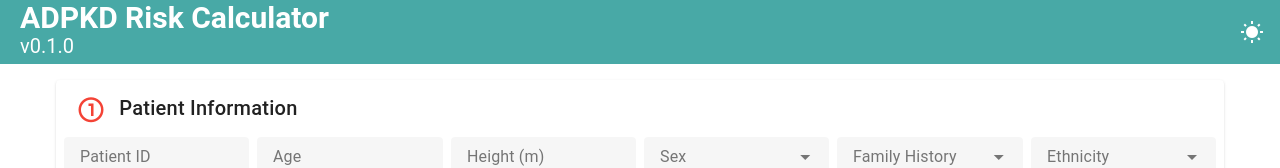
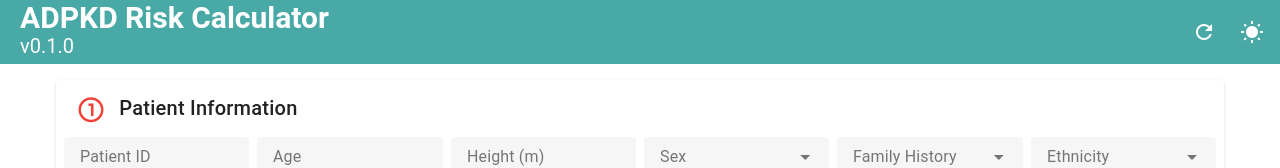
Before and after one commit to halbritter-lab/adpkd-risk, a Vue app: page / in a window 1280 px wide. Shown: the top 168 px of the page. Built offline with nearby package versions, Linux system fonts and the light colour scheme; what webfontloader would draw is missing.

Commit message:
refactor: Update height input validation in App.vue

```diff
--- a/src/App.vue
+++ b/src/App.vue
@@ -6,6 +6,13 @@
         <span class="version">v0.1.0</span>
       </v-toolbar-title>
       <v-spacer></v-spacer>
+
+      <!-- Reset Button -->
+      <v-btn icon @click="resetForm">
+        <v-icon>mdi-refresh</v-icon>
+      </v-btn>
+
+      <!-- Theme Toggle Button -->
       <v-btn icon @click="toggleTheme">
         <v-icon>{{ isDark ? 'mdi-weather-night' : 'mdi-white-balance-sunny' }}</v-icon>
       </v-btn>
@@ -34,7 +41,7 @@
                     <v-text-field v-model="age" label="Age" type="number" :min="20" :max="80" required dense outlined density="compact" />
                   </v-col>
                   <v-col cols="12" sm="2" md="2">
-                    <v-text-field v-model="height" label="Height (m)" type="number" :min="1.4" :max="2.4" step="0.01" min="1" required dense outlined density="compact" />
+                    <v-text-field v-model="height" label="Height (m)" type="number" step="0.01" min="1.4" :max="2.4" required dense outlined density="compact" />
                   </v-col>
                   <v-col cols="12" sm="2" md="2">
                     <v-select v-model="sex" :items="['Male', 'Female']" label="Sex" required dense outlined density="compact" />
@@ -258,6 +265,37 @@ export default {
       this.errorMessage = null; // Clear error message if valid
       return true;
     },
+    resetForm() {
+      // Reset all form fields to their initial state
+      this.patientId = null;
+      this.age = null;
+      this.height = null;
+      this.sex = null;
+      this.familyHistory = null;
+      this.ethnicity = null;
+      this.kidneyVolume = null;
+      this.inputMethod = 'Stereology Method';
+      this.kidneyRight = {
+        sagittal: null,
+        coronal: null,
+        width: null,
+        depth: null,
+      };
+      this.kidneyLeft = {
+        sagittal: null,
+        coronal: null,
+        width: null,
+        depth: null,
+      };
+      this.mutationClass = null;
+      this.hypertension = false;
+      this.firstUrologicalEvent = false;
+      this.mayoScore = 1;
+      this.propkdScore = 0;
+      this.chartData.datasets[0].data = [];
+      this.errorMessage = null;
+      this.selectedTab = 'mayoPropkd'; // Reset to the first tab
+    },
     calculateHtTKV() {
       if (!this.validateStep1()) {
         return;
```
Also changed, not shown: src/components/MayoVsPROPKDChart.vue (+0 -9 lines).
